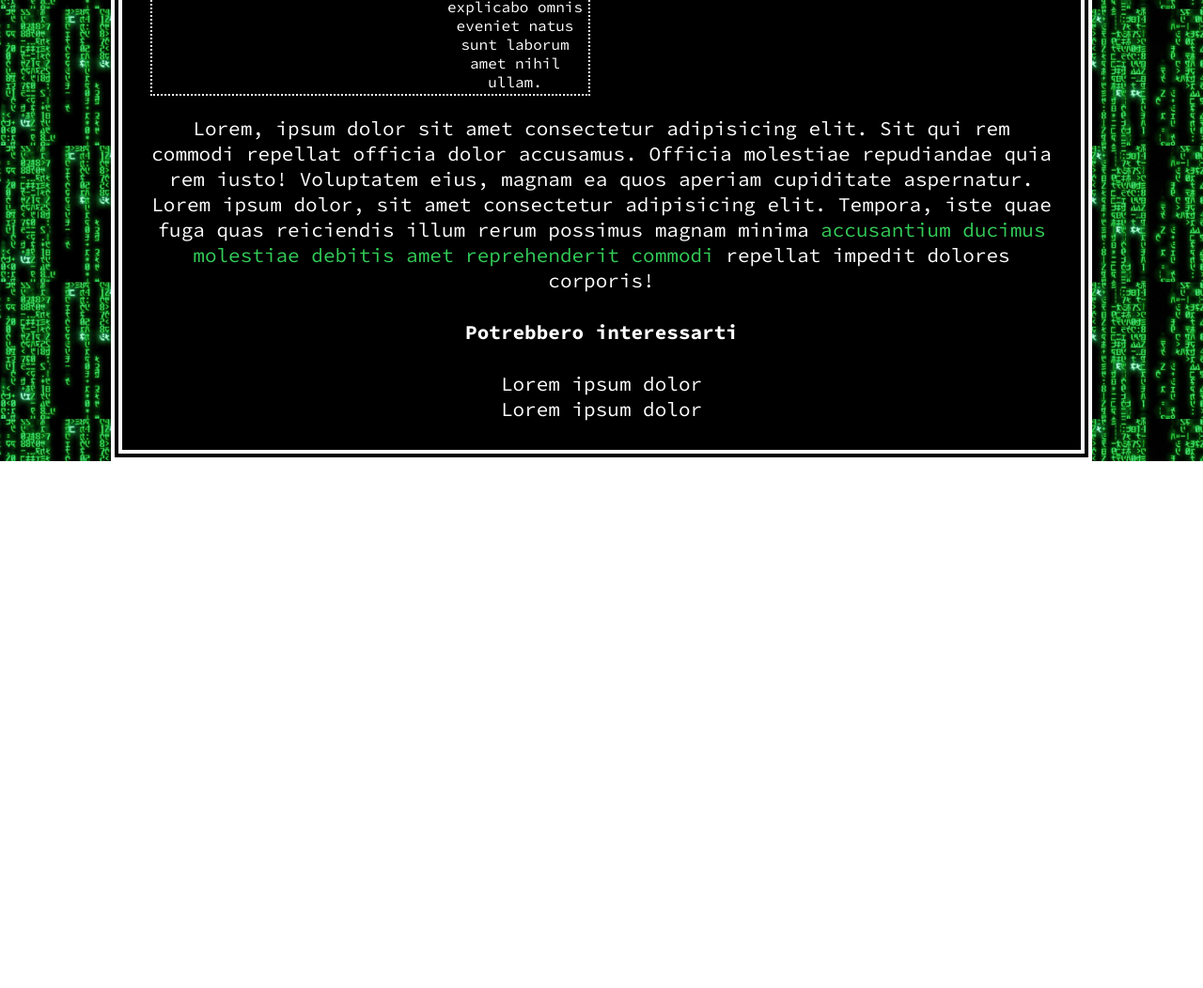
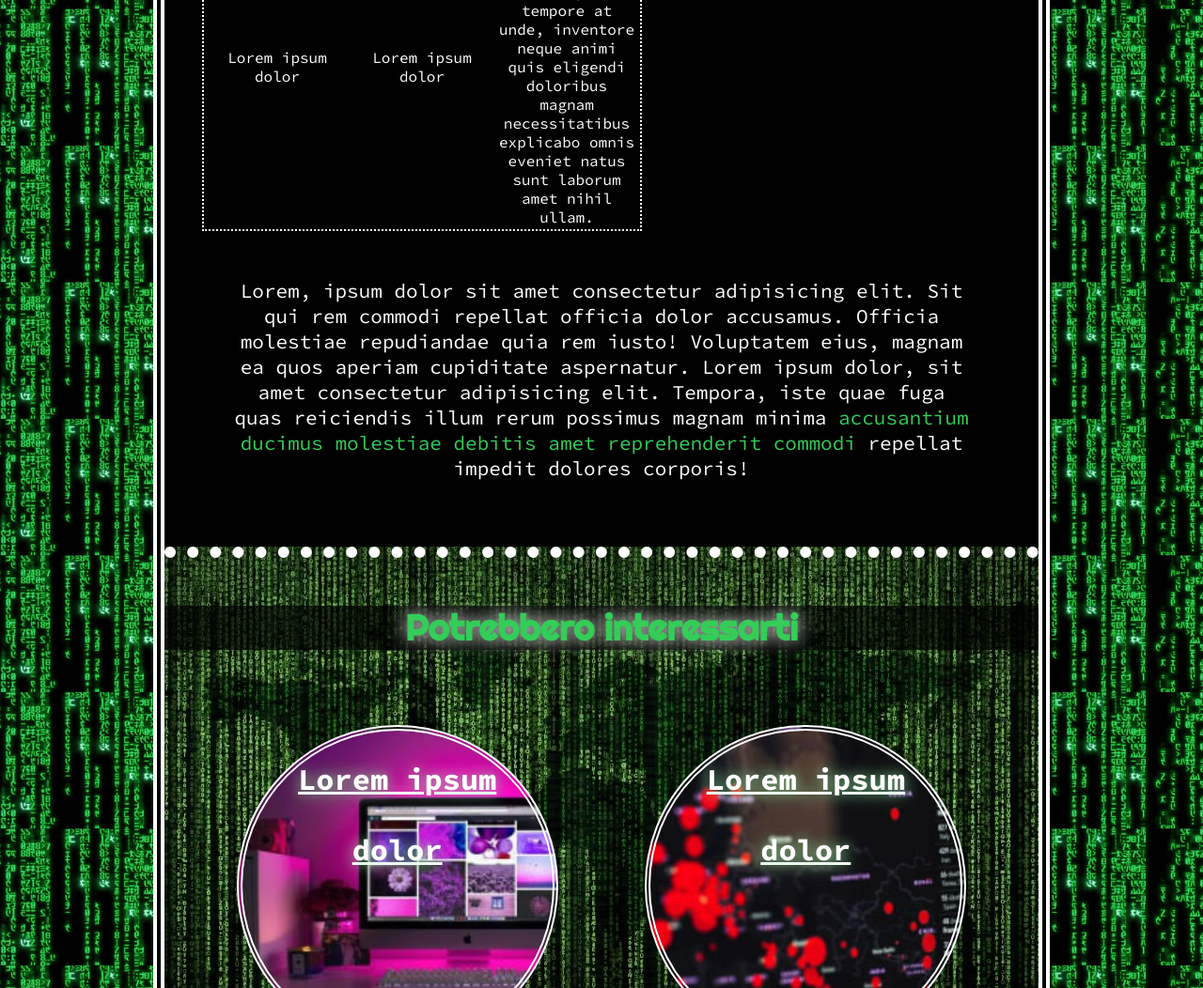
Before and after one commit to MarcoBagnasco/html-css-booleaner, a website: page index.html in a window 1280 px wide. Shown: the part 2900-3952 px from the top of the page at 94% size. Before the commit the page ends 3391 px from the top, so only its background shows below. Drawn offline with Linux system fonts and the light colour scheme.

Commit message:
add p and footer styles and some adjustments

```diff
--- a/css/dark_style.css
+++ b/css/dark_style.css
@@ -6,6 +6,7 @@ body{
     color:white;
     text-align: center;
     margin:0;
+    padding: 20px;
     font-family: 'Source Code Pro', monospace;
     font-size: 21px;
 }
@@ -34,12 +35,15 @@ header{
 }
 
 /*MAIN*/
+main{
+    padding: 30px;
+}
 #main-container{
     width:75%;
     margin:auto;
     background-color: black;
     border: 12px double white;
-    padding: 30px;;
+    padding-bottom: 20px;
 }
 
 /*TITLE SECT.*/
@@ -67,19 +71,24 @@ figure{
     padding-top:10px;
 }
 figcaption{
-    font-size: 16px;
+    font-size: 13px;
 }
 
 /*CENTRAL SECTION*/
 ul{
     margin: 30px 0;
-    width:600px;
+    width:800px;
     text-align: left;
     font-family: 'Righteous', cursive;
+    font-size: 28px;
+}
+p{
+    margin:40px;
 }
 
 /*TABLE*/
 table{
+    margin:50px 10px;
     font-size: 16px;
     border:2px dotted white;
 }
@@ -90,3 +99,39 @@ thead{
   th{
     width:150px;
   }
+
+  /*FOOTER*/
+  footer{
+      background-image: url("../img/matrix_world.jpg");
+      background-position: center;
+      border-top: 12px dotted white;
+  }
+  #h4-footer{
+      background-color:rgba(0,0,0,.7);
+      font-family: 'Righteous', cursive;
+      font-size: 38px;
+      color:#33cd58;
+      text-shadow: 0 0 20px white;
+  }
+  .footer-img{
+    display:inline-block;
+    width:300px;
+    height: 300px;
+    margin:30px 40px;
+    padding: 15px;
+    background-size: cover;
+    border: 6px double white;
+    border-radius: 50%;
+    color: white;
+    font-size: 32px;
+    font-weight: bold;
+    line-height: 75px;
+    text-decoration: underline white;
+    text-shadow: 0 0 15px #84e19a;
+  }
+  #footer-first-img{
+    background-image: url("../img/monitor.jpg");
+  }
+  #footer-second-img{
+    background-image: url("../img/graph.jpg");
+  }
```
